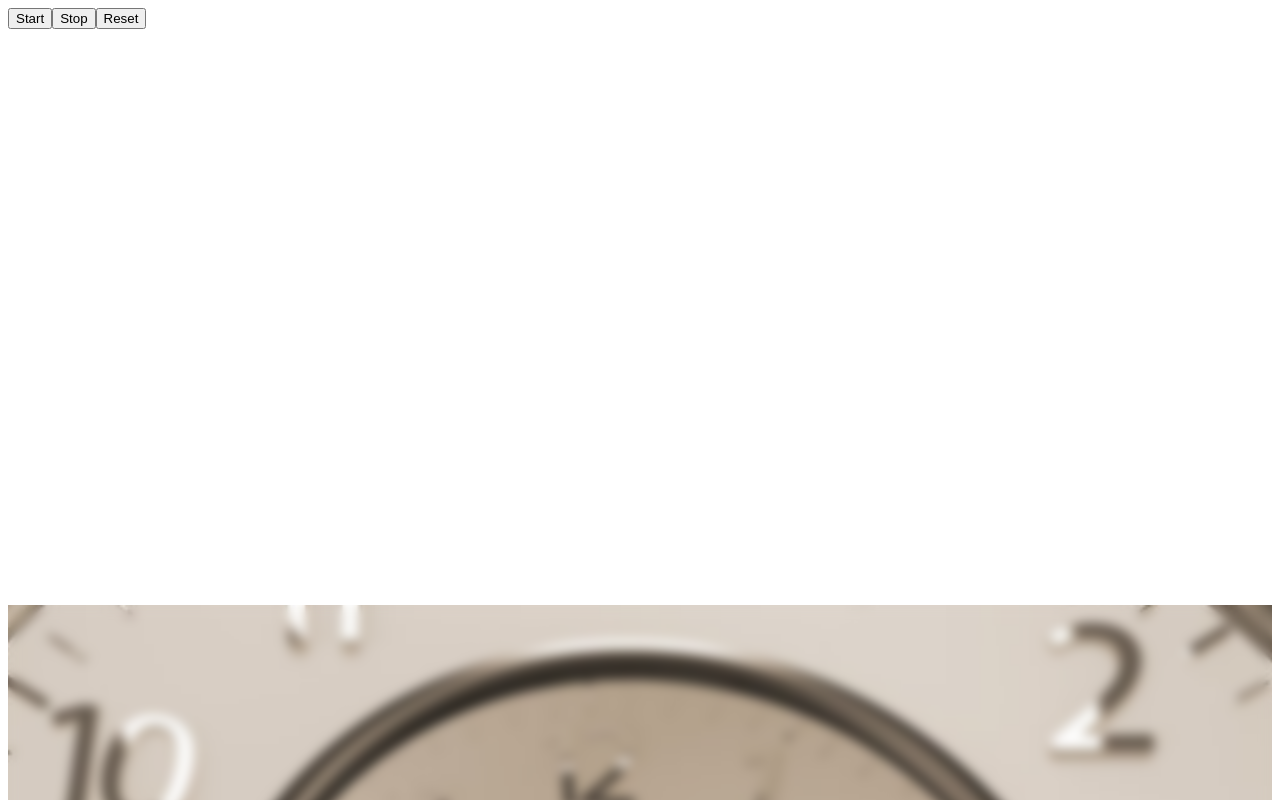
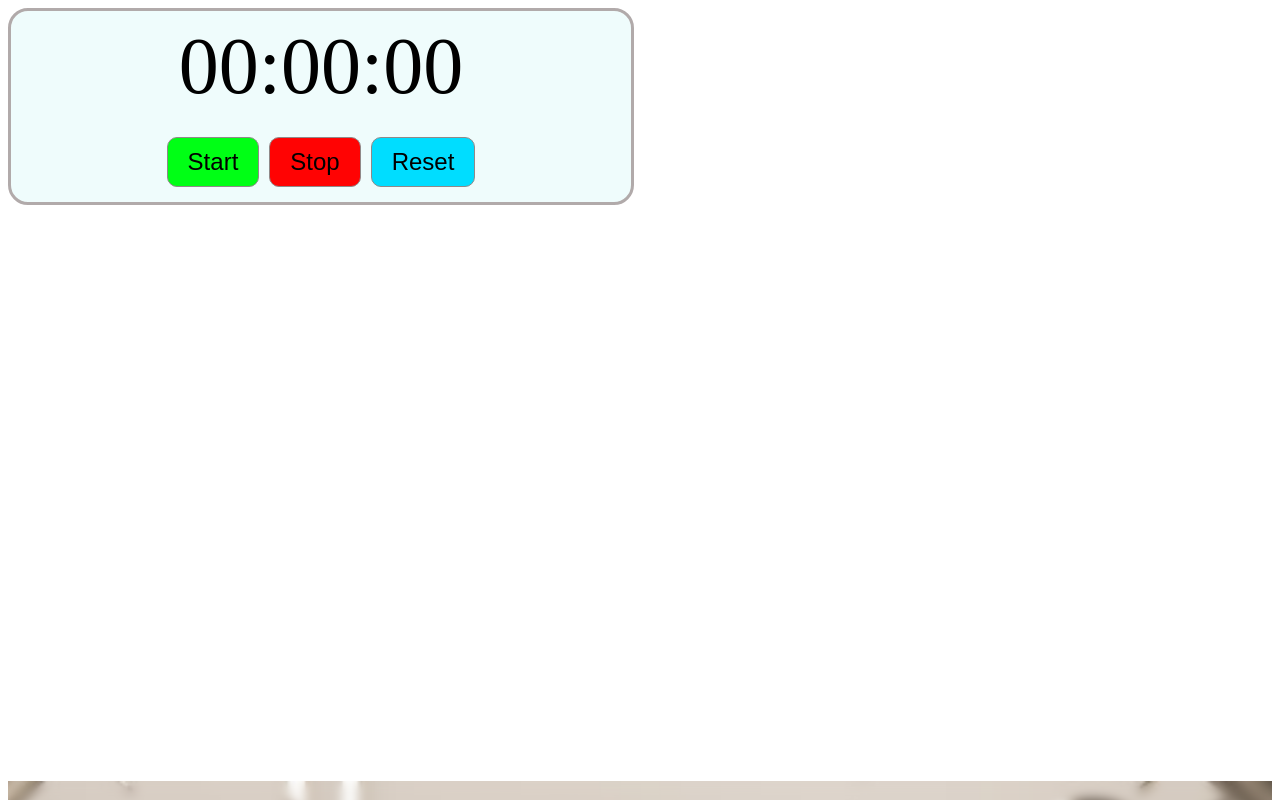
Before and after one commit to mehmetpektass/Card-Component, a React (Vite) app: page / in a window 1280 px wide. Shown: the top 800 px of the page. Built offline with nearby package versions, Linux system fonts and the light colour scheme.

Commit message:
edited style file

```diff
--- a/src/StopWatch.jsx
+++ b/src/StopWatch.jsx
@@ -17,16 +17,16 @@ function StopWatch(){
 
     }
     const formatTime = () =>{
-
+        return "00:00:00"
     }
 
     return(
         <div className="stopwatch">
-            <div className="display">{formatTime()}</div>
-            <div className="control">
-                <button className="start-button" onClick={start}>Start</button>
-                <button className="stop-button" onClick={stop}>Stop</button>
-                <button className="reset-button" onClick={reset}>Reset</button>
+            <div className="stopwatch-display">{formatTime()}</div>
+            <div className="stopwatch-control">
+                <button className="stopwatch-start-button" onClick={start}>Start</button>
+                <button className="stopwatch-stop-button" onClick={stop}>Stop</button>
+                <button className="stopwatch-reset-button" onClick={reset}>Reset</button>
             </div>
         </div>
     );
--- a/src/index.css
+++ b/src/index.css
@@ -170,3 +170,43 @@
   text-align: center;
   align-items: center;
 }
+.stopwatch{
+  display: flex;
+  flex-direction: column;
+  align-items: center;
+  border: 3px solid rgb(177, 170, 170);
+  border-radius: 20px;
+  background-color: rgba(203, 245, 245, 0.304);
+  padding: 10px;
+  max-width: 600px;
+}
+.stopwatch-display{
+  font-size: 5rem;
+  margin-bottom: 20px;
+}
+.stopwatch-control button{
+  font-size: 1.5rem;
+  padding: 10px 20px;
+  margin: 5px;
+  border: 1px solid rgb(144, 137, 137);
+  border-radius: 10px;
+  cursor: pointer;
+}
+.stopwatch-start-button{
+  background-color: rgb(0, 255, 21);
+}
+.stopwatch-start-button:hover{
+  background-color: rgb(1, 205, 18);
+}
+.stopwatch-stop-button{
+  background-color: rgb(255, 3, 3);
+}
+.stopwatch-stop-button:hover{
+  background-color: rgb(158, 1, 1);
+}
+.stopwatch-reset-button{
+  background-color: rgb(0, 221, 255);
+}
+.stopwatch-reset-button:hover{
+  background-color:  rgb(0, 183, 212);
+}
```
